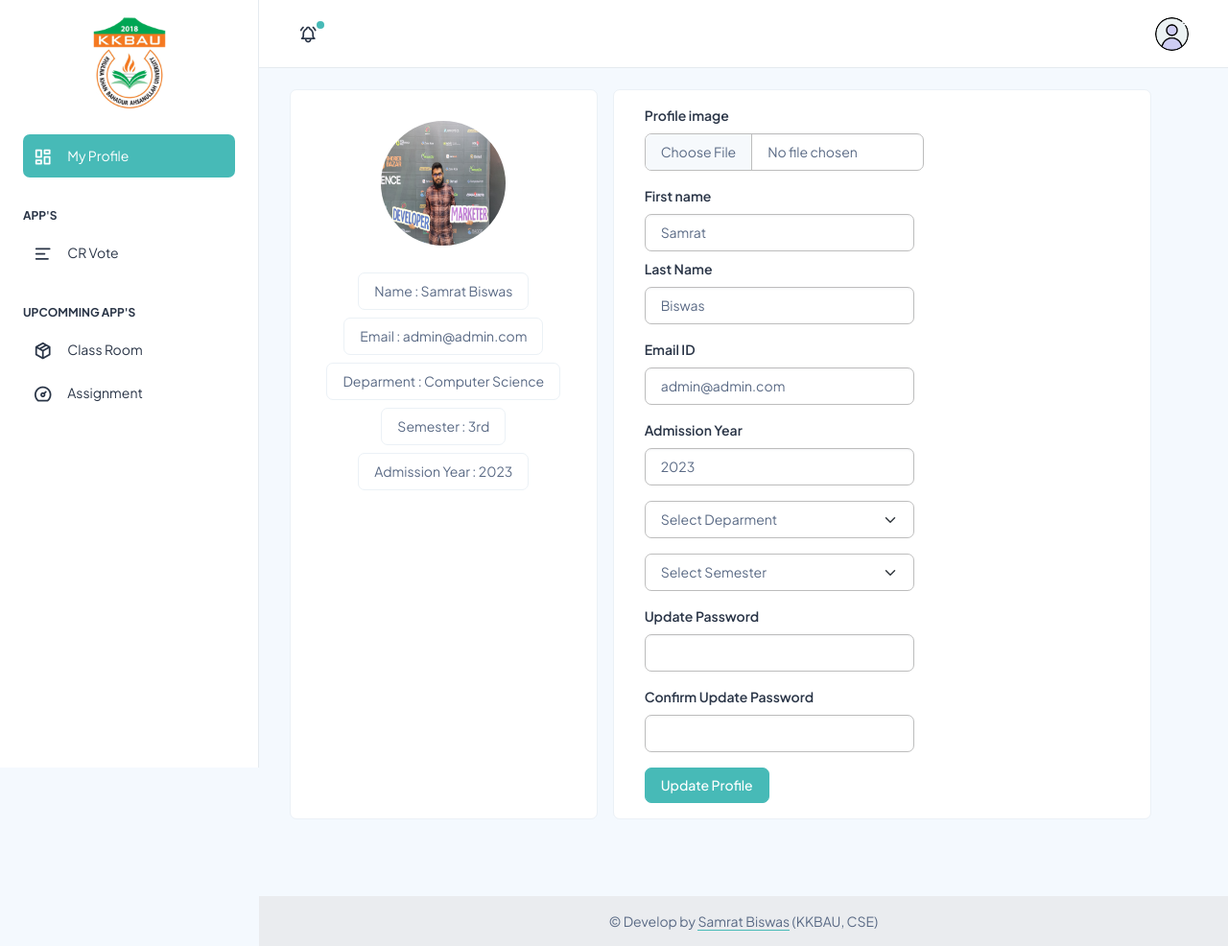
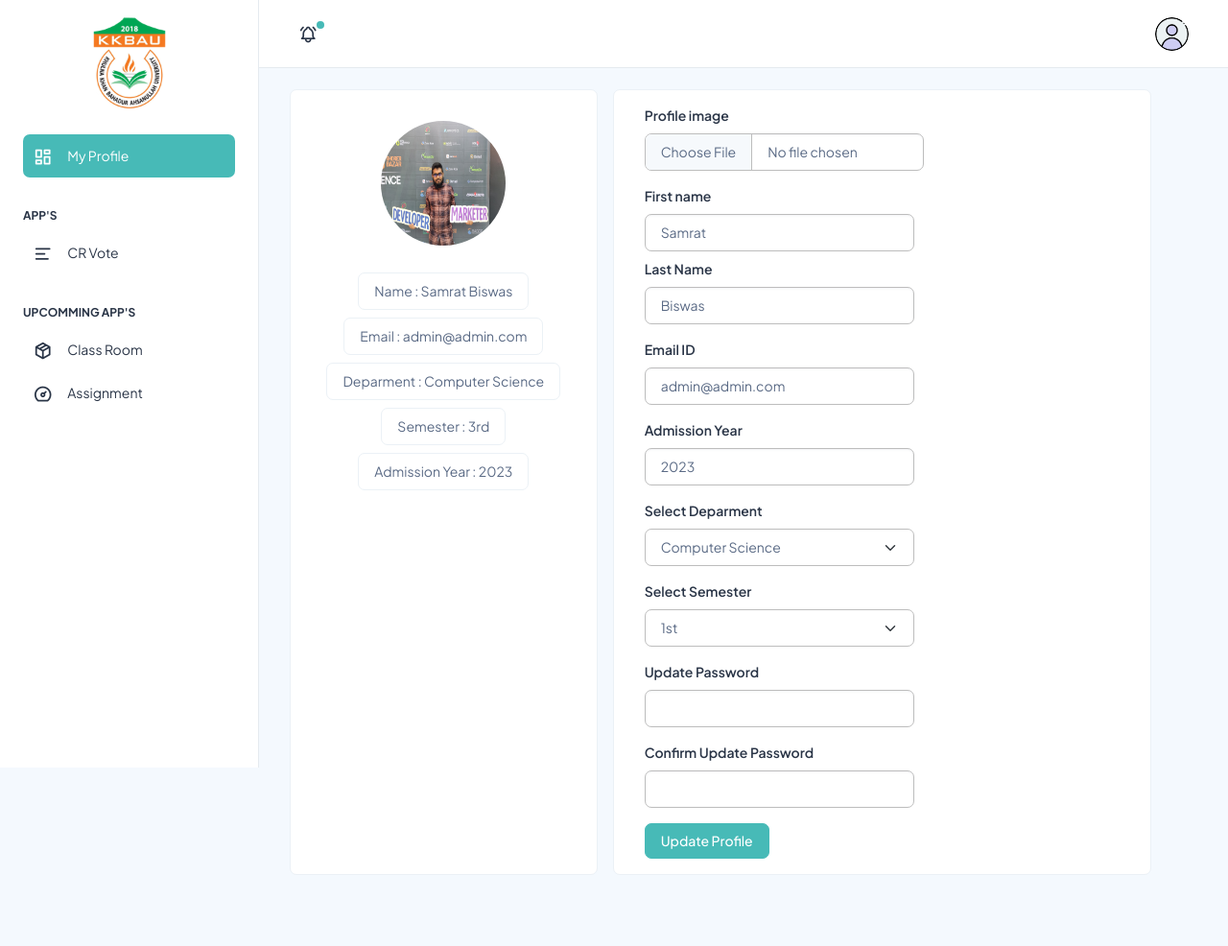
Before and after one commit to samratpro/University-App, a Django app: page / in a window 1280 px wide. Shown: the top 986 px of the page at 96% size. Run offline with Django 5.2, Linux system fonts and the light colour scheme; a user stored in the database is signed in; data comes from the database, SQL or seed files in the repository; both versions use the stored data as it was after the commit; some libraries are stand-ins or nearby versions.

Commit message:
first day final

```diff
--- a/templates/user/profile/profile.html
+++ b/templates/user/profile/profile.html
@@ -58,8 +58,8 @@
 
                         <div class="row mt-3">
                             <div class="col-md-7">
+                                <label class="form-label">Select Deparment</label>
                                 <select name="deparment" class="form-select" aria-label="Default select example">
-                                    <option selected>Select Deparment</option>
                                     {% for deparment in all_deparment  %}
                                     <option value="{{deparment.id}}">{{deparment.deperment_name}}</option>
                                     {% endfor %}
@@ -69,8 +69,8 @@
 
                         <div class="row mt-3">
                             <div class="col-md-7">
+                                <label class="form-label">Select Semester</label>
                                 <select name="semester" class="form-select" aria-label="Default select example">
-                                    <option selected>Select Semester</option>
                                     {% for semseter in all_semseter  %}
                                     <option value="{{semseter.id}}">{{semseter.semester_name}}</option>
                                     {% endfor %}
--- a/userapp/views.py
+++ b/userapp/views.py
@@ -7,6 +7,7 @@ from .models import *
 from django.core.mail import send_mail
 from django.contrib.sites.shortcuts import get_current_site
 from django.utils.crypto import get_random_string
+from django.shortcuts import get_object_or_404
 # Create your views here.
 
 
@@ -169,7 +170,8 @@ def profile(request):
     user_profile = AppUser.objects.get(email=request.user.email)
     all_deparment = Deperment.objects.all()
     all_semseter = Semester.objects.all()
-    context = {'user_profile': user_profile, 'all_deparment':all_deparment, 'all_semseter':all_semseter}
+    context = {'user_profile': user_profile, 'all_deparment': all_deparment, 'all_semseter': all_semseter}
+
     if request.method == 'POST':
         profile_image = request.FILES.get('img_upload')
         first_name = request.POST.get('first_name')
@@ -181,26 +183,40 @@ def profile(request):
         password1 = request.POST.get('password')
         password2 = request.POST.get('password')
 
+        if deparment_id:
+            deparment_instance = get_object_or_404(Deperment, id=deparment_id)
+            user_profile.deperment = deparment_instance
+            user_profile.save()
 
-        if deparment_id:
-            deparment_name = Deperment.objects.get(pk=deparment_id).deperment_name
-            user_profile.deperment = deparment_name
         if semester_id:
-            semester_name = Semester.objects.get(pk=semester_id).semester_name
-            user_profile.semester = semester_name
+            semester_instance = get_object_or_404(Semester, id=semester_id)
+            user_profile.semester = semester_instance
+            user_profile.save()
+
         if admission_year:
             user_profile.admission_year = admission_year
+            user_profile.save()
+
         if first_name:
             user_profile.first_name = first_name
+            user_profile.save()
+
         if last_name:
             user_profile.last_name = last_name
+            user_profile.save()
+
         if email:
             user_profile.email = email
-        if password1 == password2:
+            user_profile.save()
+
+        if password1 is not None and password1 == password2:
             user_profile.set_password(password1)
+            user_profile.save()
+
         if profile_image:
             user_profile.profile_image = profile_image
+            user_profile.save()
 
-        user_profile.save()
         return redirect('profile')
+
     return render(request, 'user/profile/profile.html', context=context)
```
Also changed, not shown: db.sqlite3.
